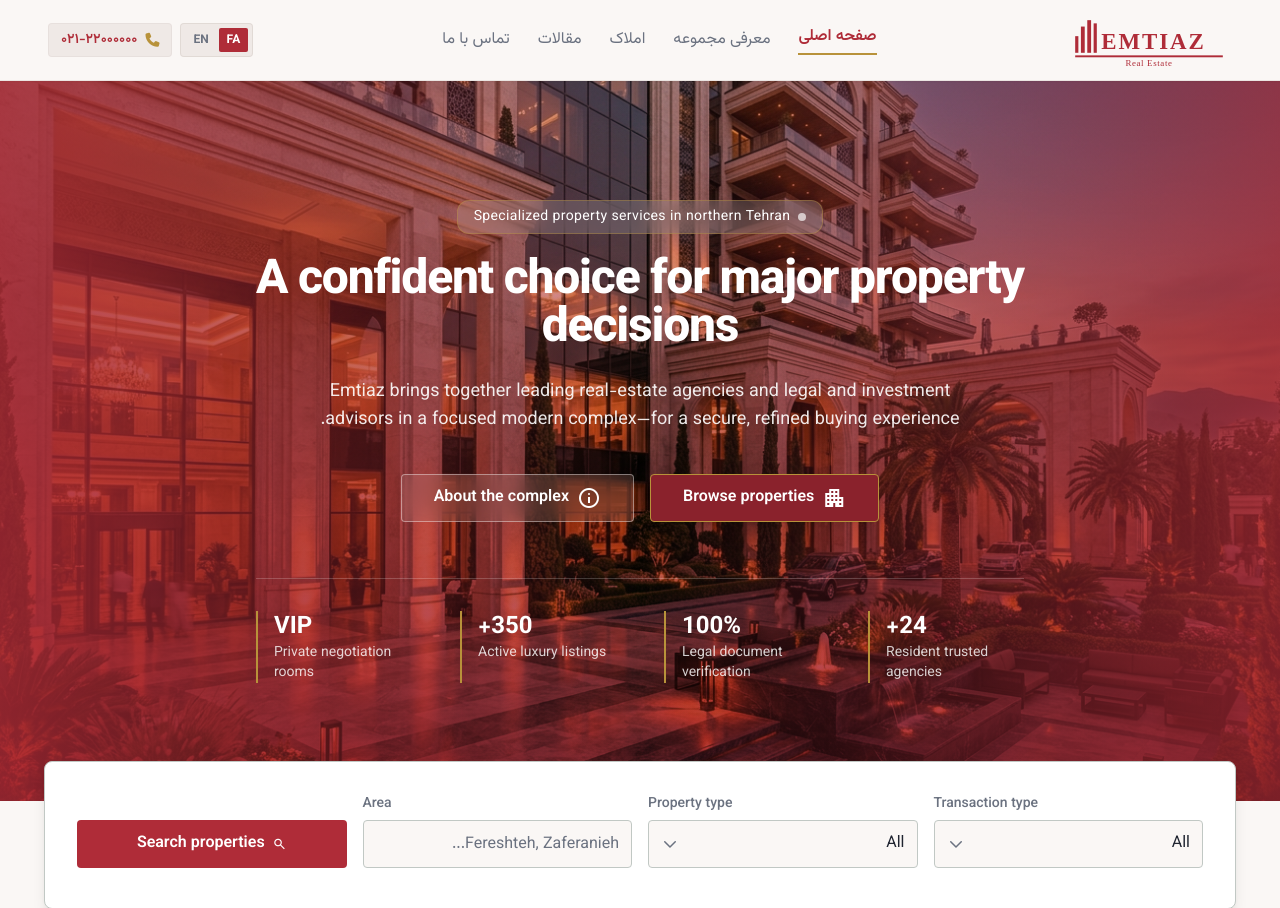
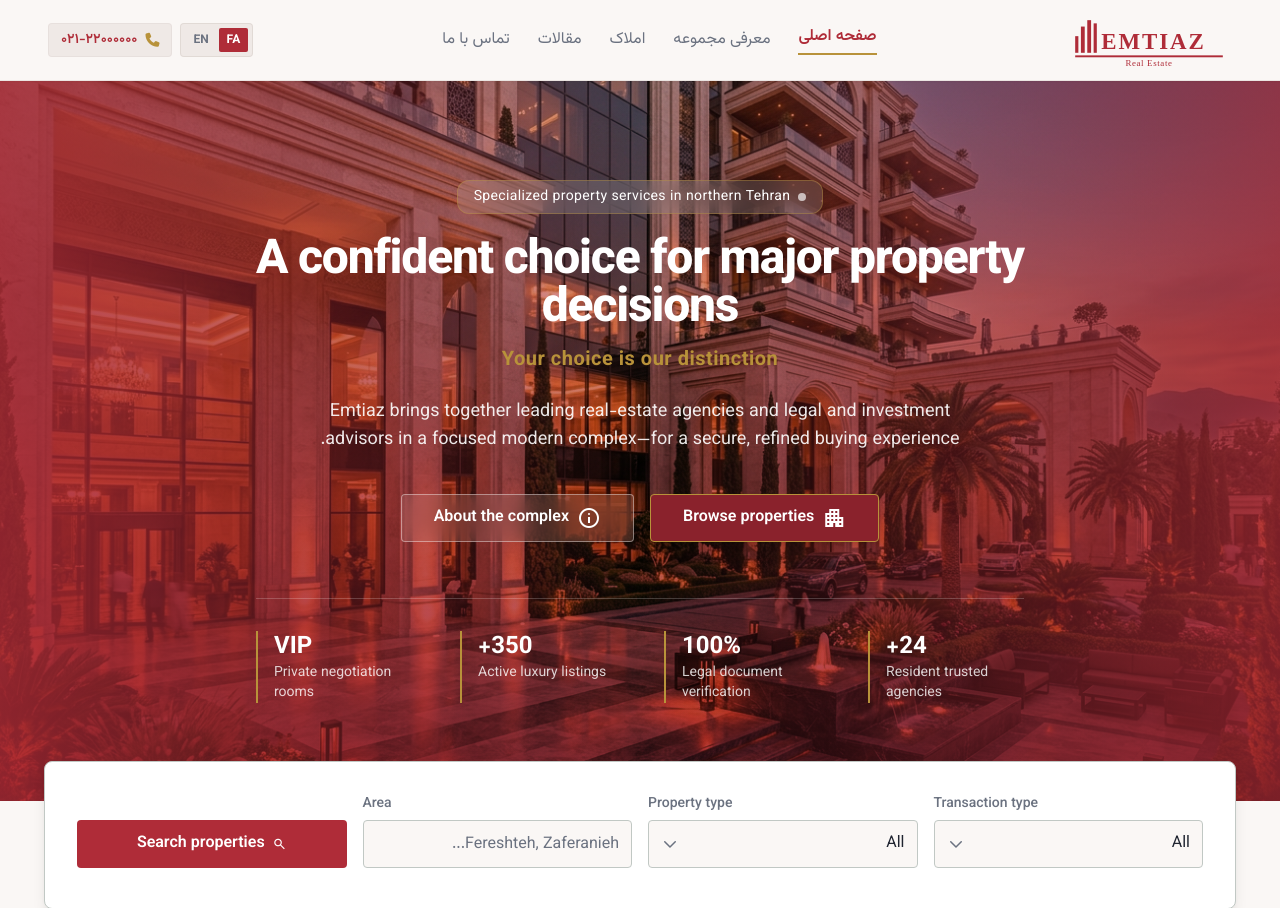
Before and after one commit to MErfanPld/emtiaz-backend, a Django app: page / in a window 1280 px wide. Shown: the top 908 px of the page. Run offline with Django 5.2, Linux system fonts and the light colour scheme; data that the repository does not hold is empty; some libraries are stand-ins or nearby versions.

Commit message:
feat(home-en): slogan + directors section

```diff
--- a/core/templates/core/home_en.html
+++ b/core/templates/core/home_en.html
@@ -20,7 +20,8 @@
       <span class="w-2 h-2 rounded-full bg-white animate-pulse"></span>
       <span class="text-sm tracking-wide">Specialized property services in northern Tehran</span>
     </div>
-    <h1 class="text-white text-3xl md:text-5xl font-extrabold max-w-4xl tracking-tight mb-6 leading-tight">A confident choice for major property decisions</h1>
+    <h1 class="text-white text-3xl md:text-5xl font-extrabold max-w-4xl tracking-tight mb-3 leading-tight">A confident choice for major property decisions</h1>
+    <p class="text-secondary font-bold text-lg md:text-xl mb-6 tracking-wide">Your choice is our distinction</p>
     <p class="text-white/90 text-base md:text-lg max-w-2xl mx-auto mb-10 leading-relaxed">Emtiaz brings together leading real-estate agencies and legal and investment advisors in a focused modern complex—for a secure, refined buying experience.</p>
     <div class="flex flex-wrap items-center justify-center gap-4">
       <a class="h-12 px-8 rounded-lg bg-primary-container text-white border border-secondary flex items-center gap-2 font-semibold shadow-lg" href="#properties">
@@ -82,14 +83,14 @@
         <div class="absolute bottom-4 right-4 left-4 bg-white/95 backdrop-blur-md p-4 rounded-lg border border-secondary/30 flex items-center justify-between">
           <div class="text-left">
             <span class="text-xs text-secondary font-bold block uppercase">Public space</span>
-            <span class="font-bold text-primary">Central lobby &amp; reception</span>
+            <span class="font-bold text-primary">Central lobby & reception</span>
           </div>
           <span class="material-symbols-outlined text-secondary">meeting_room</span>
         </div>
       </div>
     </div>
     <div class="lg:col-span-6 text-left">
-      <div class="inline-flex items-center gap-2 text-secondary mb-3"><span class="w-6 h-[2px] bg-secondary"></span><span class="font-bold">Expertise &amp; credibility</span></div>
+      <div class="inline-flex items-center gap-2 text-secondary mb-3"><span class="w-6 h-[2px] bg-secondary"></span><span class="font-bold">Expertise & credibility</span></div>
       <h2 class="text-2xl md:text-3xl font-extrabold text-primary mb-6">One complex, many property opportunities</h2>
       <p class="text-on-surface-variant leading-relaxed mb-8">At Emtiaz you step into the hub of top-tier capital property deals—not scattered agencies. Independent offices and legal specialists serve you in a secure, professional setting.</p>
       <a href="{% url 'core:about' %}" class="inline-flex items-center gap-2 text-primary font-bold border-b border-secondary pb-1">More about the complex <span class="material-symbols-outlined text-sm">arrow_forward</span></a>
@@ -98,6 +99,8 @@
 </section>
 
 {% include "core/includes/home_properties.html" %}
+
+{% include "includes/home_directors.html" %}
 
 <section class="py-24 max-w-[1320px] mx-auto px-6 md:px-12" id="contact">
   <div class="relative rounded-2xl text-white p-8 md:p-14 overflow-hidden border border-secondary/50" style="background-color: rgb(153, 27, 27)">
```
